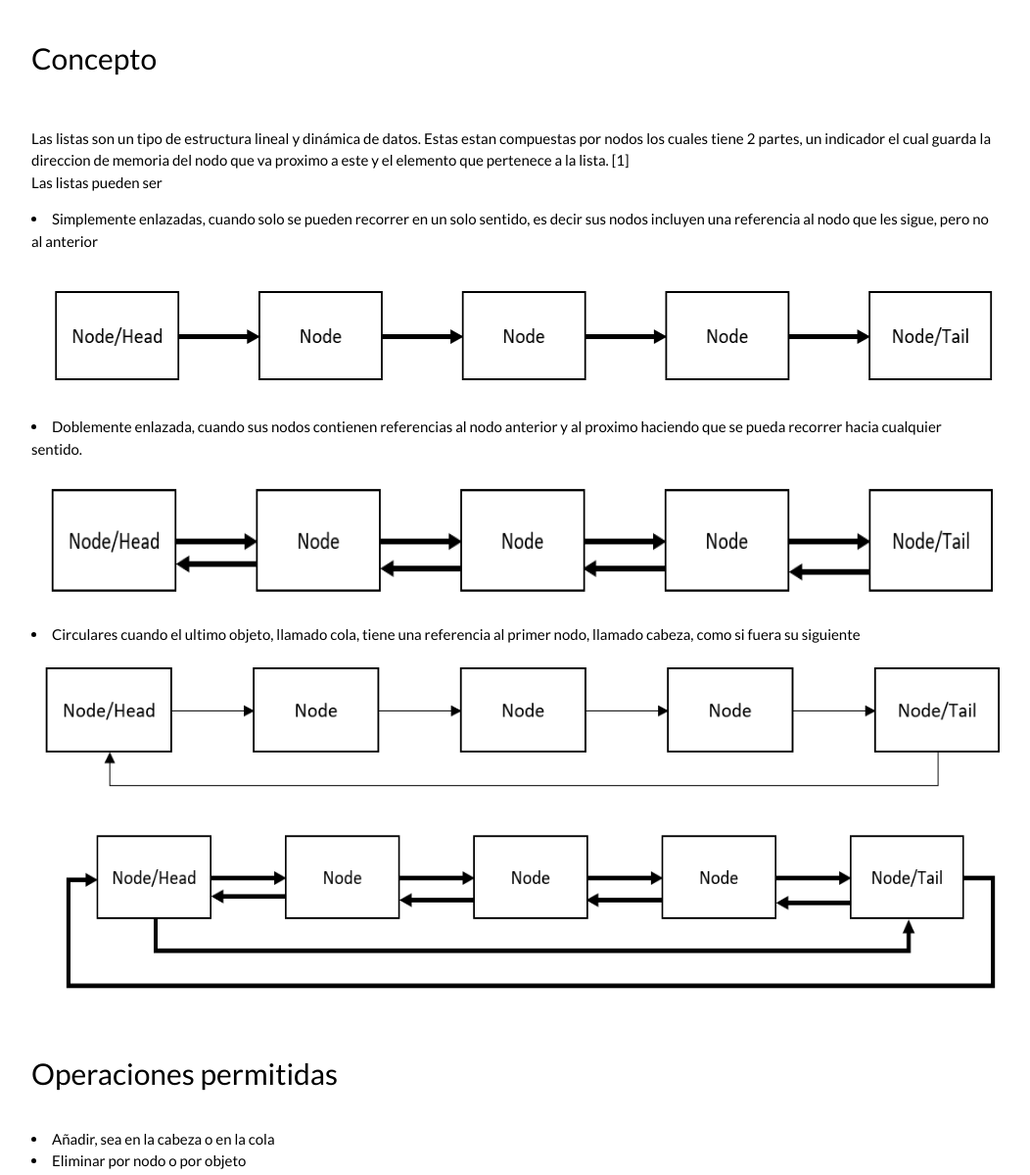
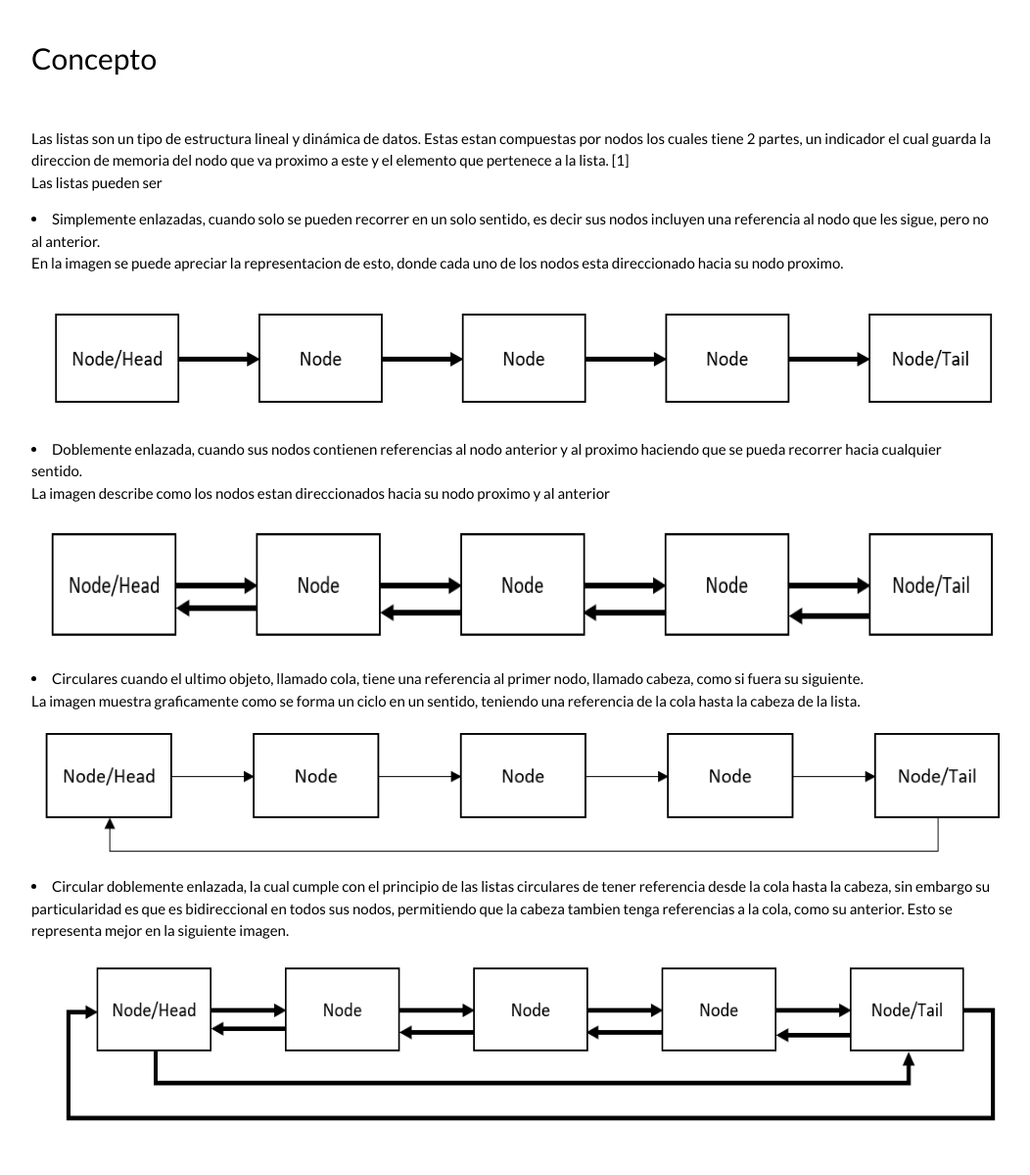
Before and after one commit to diegoaach/Equipo1-EstructurasDeDatos, a Flask app: page /module-1 in a window 1280 px wide. Shown: the part 412-1611 px from the top of the page at 98% size, without its empty margins (118-1170 px from the left). Run offline with Flask 2, Linux system fonts and the light colour scheme.

Commit message:
Explicacion imagenes listas

```diff
--- a/templates/module1.html
+++ b/templates/module1.html
@@ -55,19 +55,28 @@ body,h1,h2,h3,h4,h5,h6 {font-family: "Lato", sans-serif}
             Las listas pueden ser
             <li>
                 Simplemente enlazadas, cuando solo se pueden recorrer en un solo sentido, es decir sus nodos incluyen una referencia al
-                nodo que les sigue, pero no al anterior
+                nodo que les sigue, pero no al anterior. <br>
+                En la imagen se puede apreciar la representacion de esto, donde cada uno de los nodos
+                esta direccionado hacia su nodo proximo.
             </li>
             <img src="static/Lista enlazada simple.png"  width="1000" height="167">
             <li>
                 Doblemente enlazada, cuando sus nodos contienen referencias al nodo anterior y al proximo
-                haciendo que se pueda recorrer hacia cualquier sentido.
+                haciendo que se pueda recorrer hacia cualquier sentido. <br>
+                La imagen describe como los nodos estan direccionados hacia su nodo proximo y al anterior
             </li>
             <img src="static/Lista enlazada doble.png"  width="1000" height="167">
             <li>
-                Circulares cuando el ultimo objeto, llamado cola, tiene una referencia al primer nodo, llamado cabeza, como si fuera su siguiente
+                Circulares cuando el ultimo objeto, llamado cola, tiene una referencia al primer nodo, llamado cabeza, como si fuera su siguiente.<br>
+                La imagen muestra graficamente como se forma un ciclo en un sentido, teniendo una referencia de la cola hasta la cabeza de la lista.
             </li>
             <img src="static/Lista enlazada circular.png"  width="1000" height="167">
-        <img src="static/Lista enlazada circular doble.png"  width="1000" height="200">
+            <li>Circular doblemente enlazada, la cual cumple con el principio de las listas circulares de tener referencia desde
+              la cola hasta la cabeza, sin embargo su particularidad es que es bidireccional en todos sus nodos, permitiendo que la
+              cabeza tambien tenga referencias a la cola, como su anterior. Esto se representa mejor en la siguiente imagen.
+            </li>
+
+            <img src="static/Lista enlazada circular doble.png"  width="1000" height="200">
 
         </p><br>
         <h2>Operaciones permitidas </h2><br>
```
